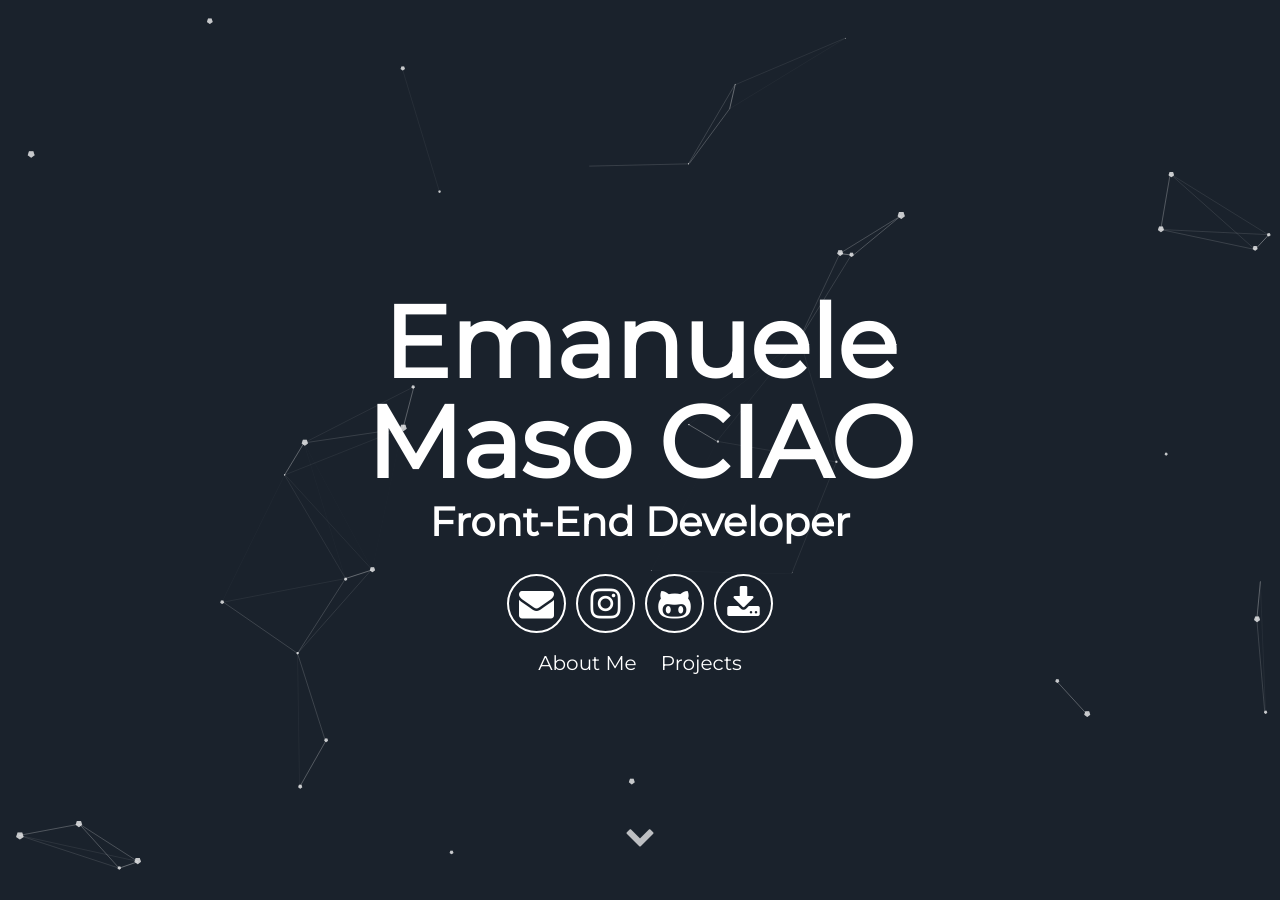
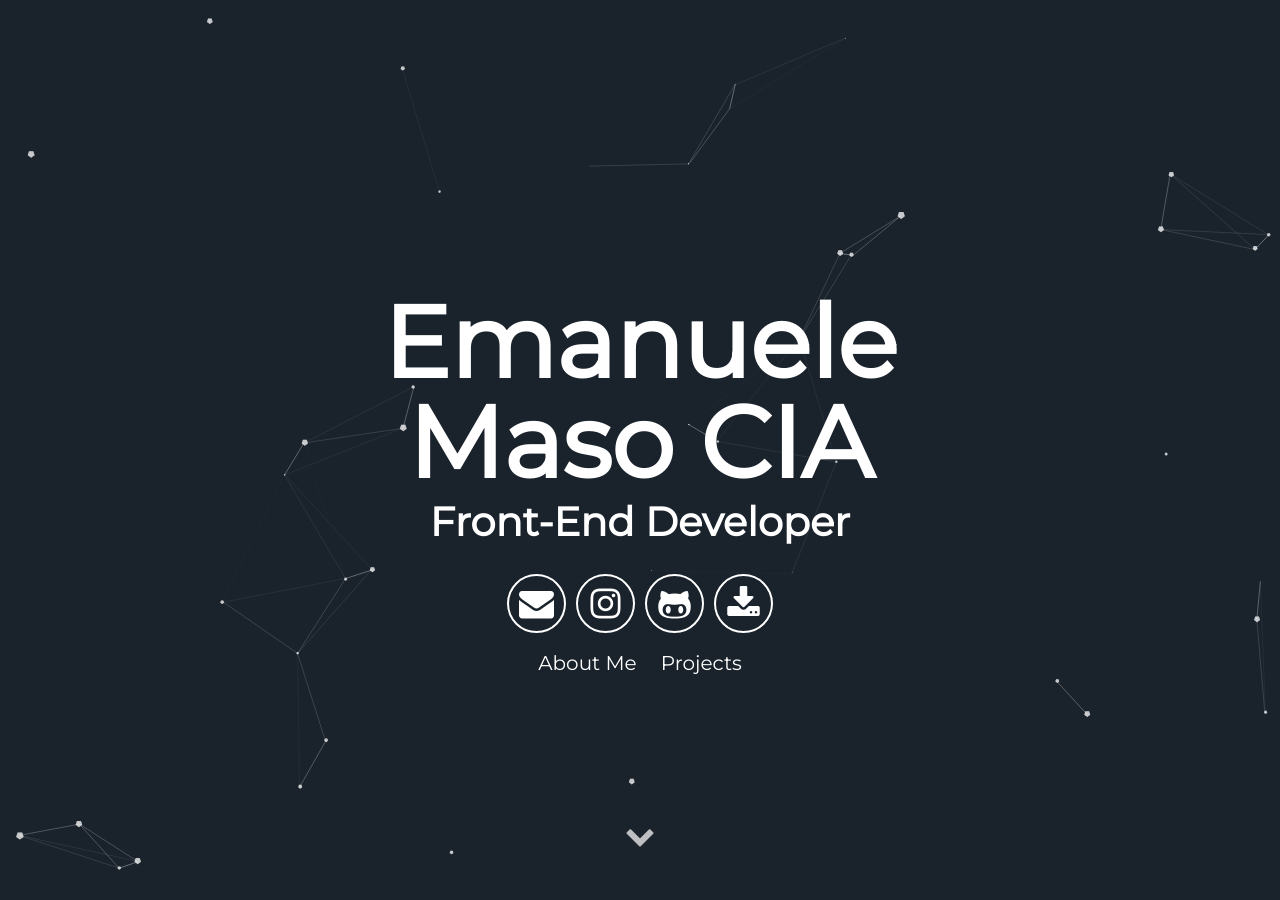
Before and after one commit to ClarkStoro/clarkstoro.github.io, a Jekyll site: the page built from index.html, in a window 1280 px wide and 900 px high. Built offline with Jekyll 4.4.1, drawn with Linux system fonts in a browser that asks for light colours.

Commit message:
Update header.html

```diff
--- a/_includes/header.html
+++ b/_includes/header.html
@@ -1,7 +1,7 @@
 <div id="particles-js">
   <div class="header">
       <h1>
-        <span class="site-title">{{site.username}} CIAO</span>
+        <span class="site-title">{{site.username}} CIA</span>
         <span class="site-description">{{site.user_title}}</span>
       </h1>
       <div class="header-icons">
```
